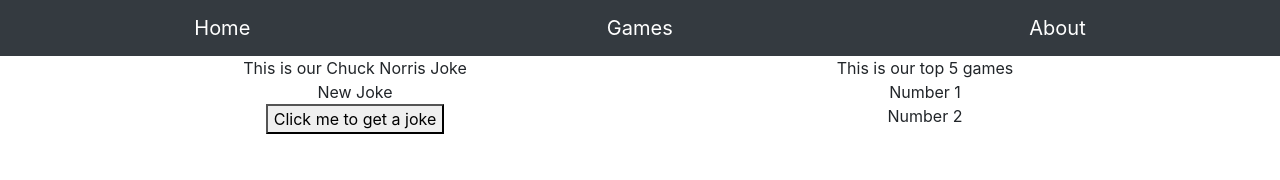
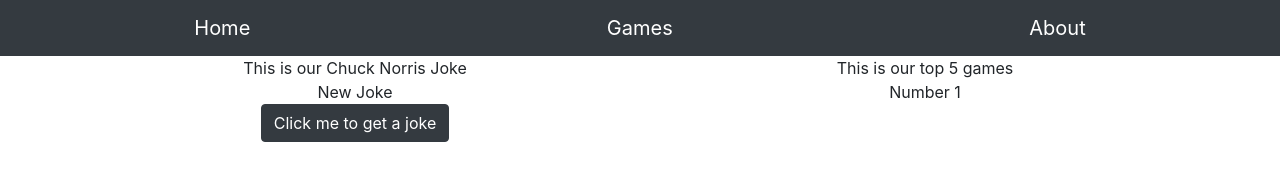
Before and after one commit to PoturovicAnel/tredjeparts, a website: page public/index.html in a window 1280 px wide. Drawn offline with nearby package versions, Linux system fonts and the light colour scheme.

Commit message:
fixed som styling

```diff
--- a/public/index.html
+++ b/public/index.html
@@ -30,22 +30,16 @@
         <div class="row">
           <div class="col">
             <div id="ChuckNorris">New Joke</div>
+            <div class="col">
+                    <button class="btn btn-dark" onclick=myFunction()>Click me to get a joke</button>
+              </div>
           </div>
           <div class="col">
            Number 1
           </div>
         </div>
     </div>
-    <div class="container text-center">
-        <div class="row">
-          <div class="col">
-                <button onclick="myFunction()">Click me to get a joke</button>
-          </div>
-          <div class="col">
-            Number 2
-          </div>
-        </div>
-    </div>
+
 
 
 </body>
```
